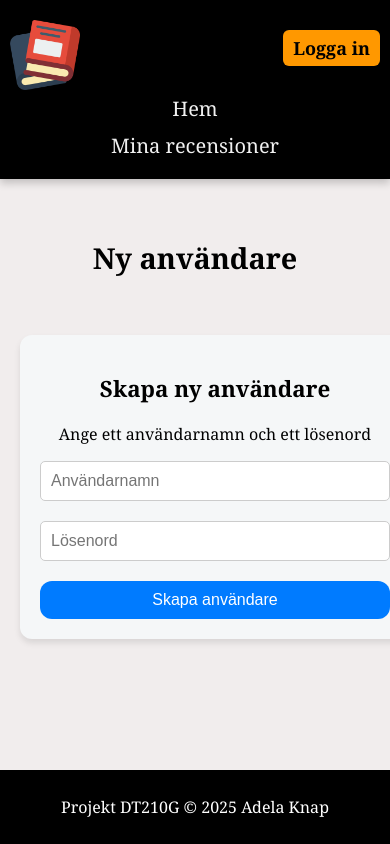
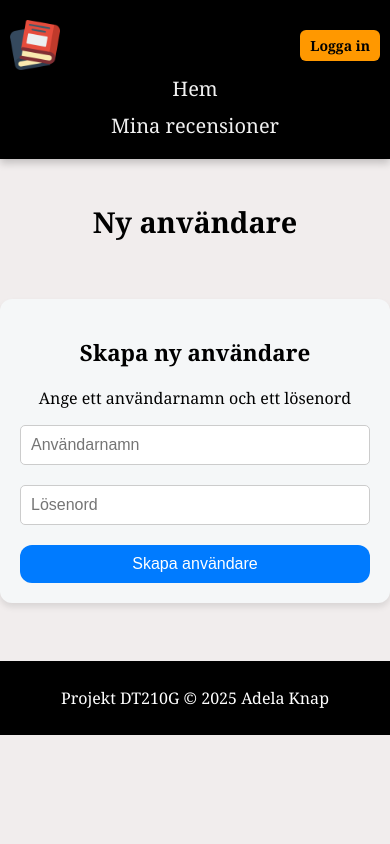
Before and after one commit to AdelaKnap/projekt_react_frontend, a React (Vite) app: page /create-user in a window 390 px wide. Built offline with nearby package versions, Linux system fonts and the light colour scheme; no server answers.

Commit message:
Fixar mer css

```diff
--- a/src/components/BookList.tsx
+++ b/src/components/BookList.tsx
@@ -119,9 +119,9 @@ const BookList = ({ query }: { query: string }) => {
 
             {/* Paginering */}
             <div className="pagination">
-                <button onClick={() => changePage(-1)} disabled={currentPage === 0 || totalPages === 0}>Föregående</button>
+                <button onClick={() => changePage(-1)} disabled={currentPage === 0 || totalPages === 0}>⬅ Föregående</button>
                 <span>Sida {totalPages > 0 ? currentPage + 1 : 0} av {totalPages}</span>
-                <button onClick={() => changePage(1)} disabled={currentPage === totalPages - 1 || totalPages === 0}>Nästa</button>
+                <button onClick={() => changePage(1)} disabled={currentPage === totalPages - 1 || totalPages === 0}>Nästa ➡</button>
             </div>
         </section>
     );
--- a/src/components/Footer.css
+++ b/src/components/Footer.css
@@ -4,6 +4,4 @@ footer {
     text-align: center;
     padding: 10px 0;
     width: 100%;
-    position: fixed;
-    bottom: 0;
 }
--- a/src/components/Header.css
+++ b/src/components/Header.css
@@ -95,4 +95,23 @@ nav ul li a:hover {
         margin-top: 10px;
         text-align: center;
     }
+
+    .logo {
+        width: 50px;
+        height: auto;
+    }
+
+    .auth-link a {
+        font-size: 14px;
+    }
+
+    .auth-link a:hover {
+        background-color: #ff9800;
+        color: white;
+    }
+
+    .auth-link button {
+        font-size: 14px;
+    }
+
 }
--- a/src/components/Layout.css
+++ b/src/components/Layout.css
@@ -1,7 +1,6 @@
 main {
     text-align: center;
-    margin: 20px auto;
-    padding: 20px;
+    flex: 1;
 }
 
 .container {
@@ -12,6 +11,7 @@ main {
 h1 {
     font-size: 2em;
     margin-bottom: 2em;
+    margin-top: 1.5em;
 }
 
 h2 {
--- a/src/pages/HomePage.tsx
+++ b/src/pages/HomePage.tsx
@@ -15,6 +15,9 @@ const HomePage = () => {
     };
 
     return (
+        <>
+            <img id="banner" src="/books.jpg" alt="Bannerbild på böcker" />
+
             <div className="container">
 
                 <h1>Böcker</h1>
@@ -39,6 +42,7 @@ const HomePage = () => {
                 {/* Skicka med sökfras eller genre som prop */}
                 <BookList query={search || `subject:${genre}`} />
             </div>
+        </>
     );
 };
 
--- a/src/pages/css/HomePage.css
+++ b/src/pages/css/HomePage.css
@@ -1,3 +1,10 @@
+
+#banner {
+    width: 100%;
+    height: auto;
+    max-height: 450px;
+}
+
 .search-form {
     margin: 2% auto;
     border: 2px solid black;
@@ -16,7 +23,7 @@
 
 /* Välja kategori */
 .genre {
-    margin-bottom: 5%;
+    margin-bottom: 3%;
     margin-top: 3%;
 }
 
--- a/src/pages/css/LoginPage.css
+++ b/src/pages/css/LoginPage.css
@@ -6,6 +6,7 @@
     border-radius: 12px;
     background: #f5f7f8;
     box-shadow: 0px 4px 6px rgba(0, 0, 0, 0.1);
+    margin-bottom: 15%;
 }
 
 .login-form {
--- a/src/pages/css/ProfilePage.css
+++ b/src/pages/css/ProfilePage.css
@@ -69,6 +69,6 @@ h2 {
 .edit-form textarea,
 .edit-form input {
     display: block;
-    width: 100%;
+    width: 95%;
     padding: 8px;
 }
```
Also changed, not shown: public/books.jpg (added). Lines whose indentation alone changed are shown as unchanged.
